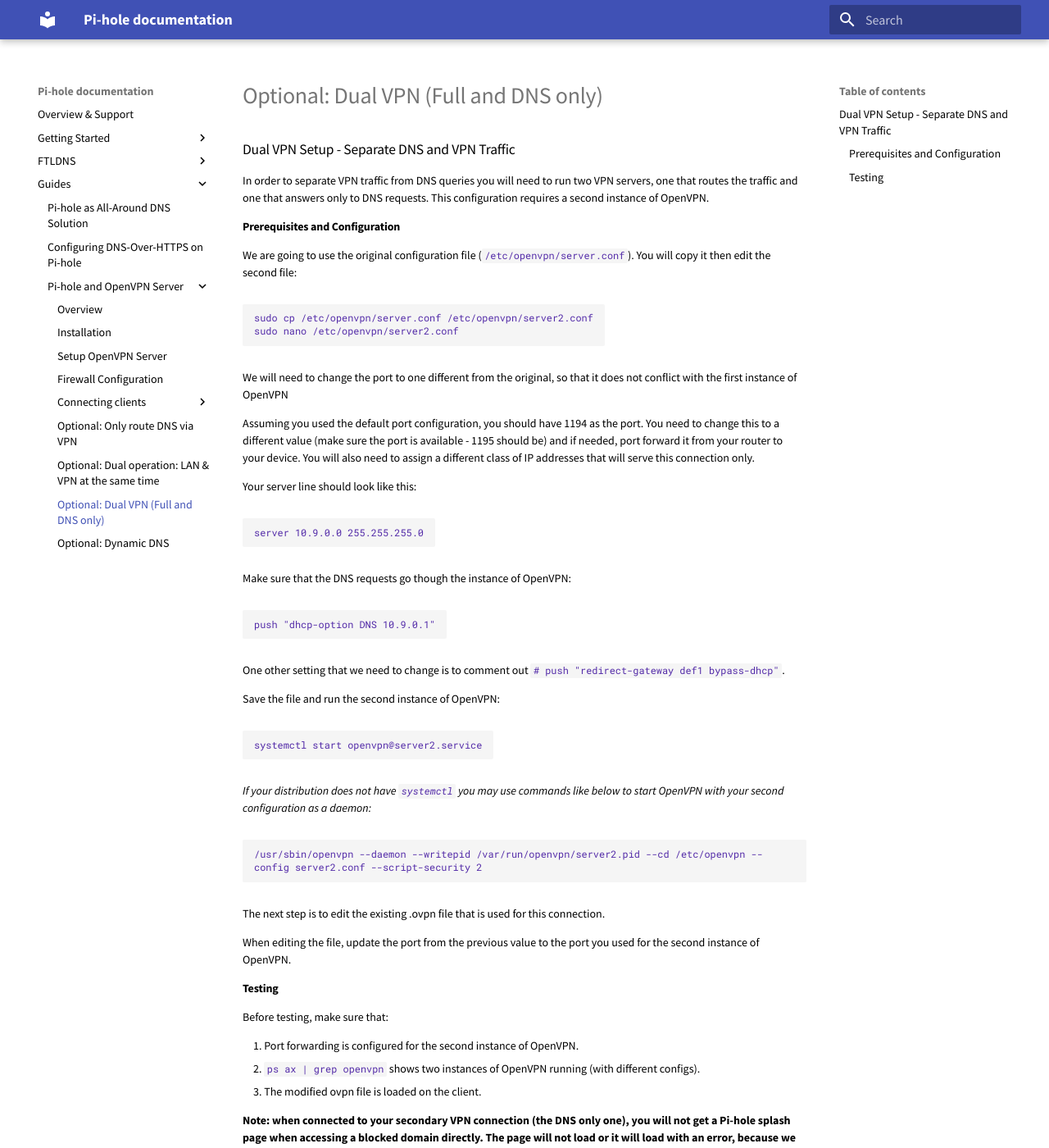
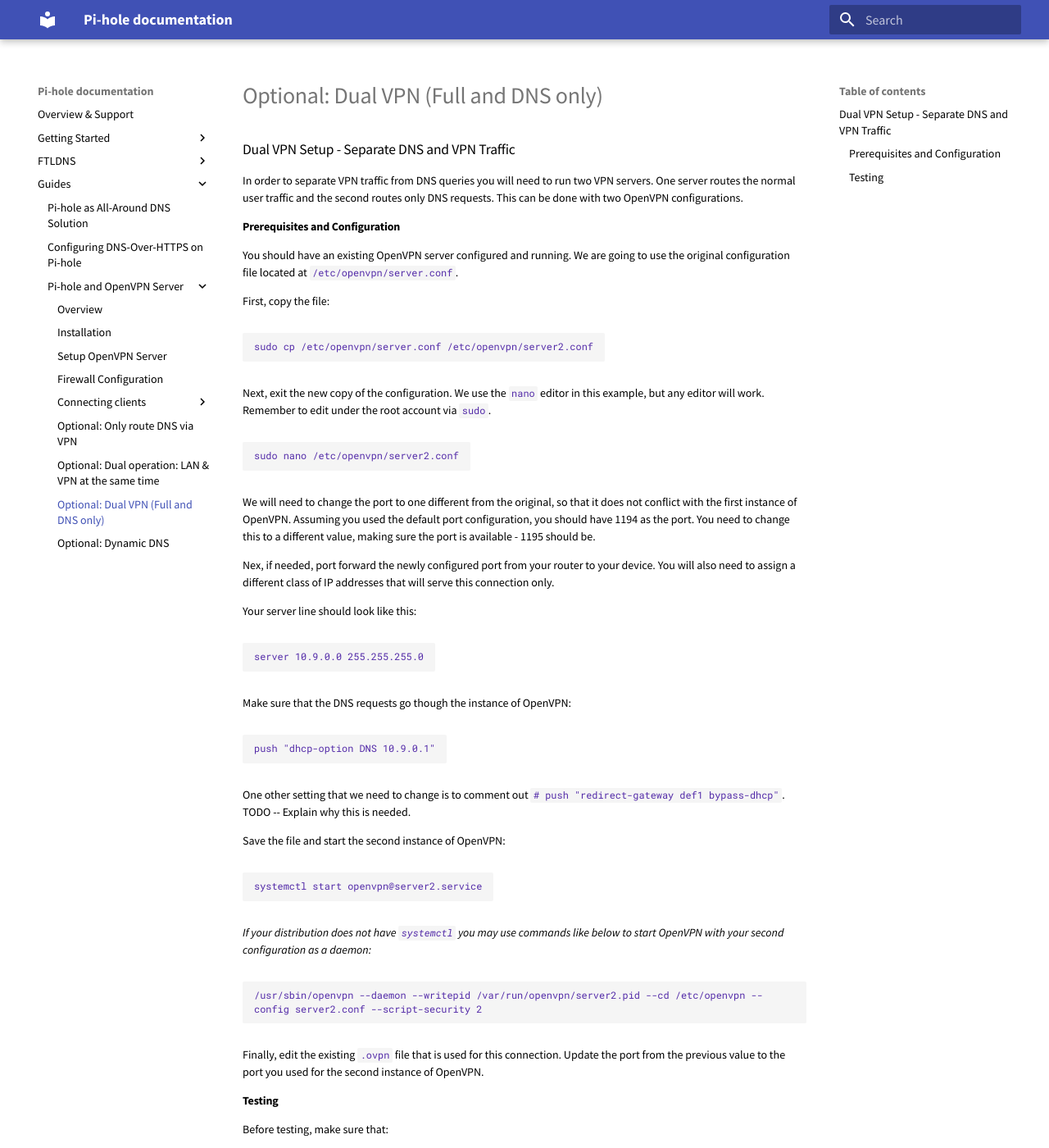
Before and after one commit to pi-hole/docs, an MkDocs documentation site: the page built from docs/guides/vpn/dual-VPN.md, in a window 1280 px wide and 1400 px high. Shown: the whole window at 82% size. Built offline with MkDocs 1.6.1 and Material for MkDocs 9.7.7, drawn with Linux system fonts in a browser that asks for light colours; old or Windows-style settings are respelled for this version of MkDocs; some of the changed text lies outside the part shown.

Commit message:
More wordsmithing, added TODO task and typo check.
Signed-off-by: Dan Schaper <dan.schaper@pi-hole.net>

````diff
--- a/docs/guides/vpn/dual-VPN.md
+++ b/docs/guides/vpn/dual-VPN.md
@@ -1,17 +1,24 @@
 ### Dual VPN Setup - Separate DNS and VPN Traffic
-In order to separate VPN traffic from DNS queries you will need to run two VPN servers, one that routes the traffic and one that answers only to DNS requests. This configuration requires a second instance of OpenVPN.
+In order to separate VPN traffic from DNS queries you will need to run two VPN servers. One server routes the normal user traffic and the second routes only DNS requests. This can be done with two OpenVPN configurations.
 
 #### Prerequisites and Configuration
-We are going to use the original configuration file (`/etc/openvpn/server.conf`). You will copy it then edit the second file:
+You should have an existing OpenVPN server configured and running. We are going to use the original configuration file located at `/etc/openvpn/server.conf`.
 
+First, copy the file:
+
+```bash
+sudo cp /etc/openvpn/server.conf /etc/openvpn/server2.conf
 ```
-sudo cp /etc/openvpn/server.conf /etc/openvpn/server2.conf
+
+Next, exit the new copy of the configuration. We use the `nano` editor in this example, but any editor will work. Remember to edit under the root account via `sudo`.
+
+```bash
 sudo nano /etc/openvpn/server2.conf
 ```
 
-We will need to change the port to one different from the original, so that it does not conflict with the first instance of OpenVPN
+We will need to change the port to one different from the original, so that it does not conflict with the first instance of OpenVPN. Assuming you used the default port configuration, you should have 1194 as the port. You need to change this to a different value, making sure the port is available - 1195 should be.
 
-Assuming you used the default port configuration, you should have 1194 as the port. You need to change this to a different value (make sure the port is available - 1195 should be) and if needed, port forward it from your router to your device. You will also need to assign a different class of IP addresses that will serve this connection only.
+Nex, if needed, port forward the newly configured port from your router to your device. You will also need to assign a different class of IP addresses that will serve this connection only.
 
 Your server line should look like this:
 
@@ -25,9 +32,9 @@
 push "dhcp-option DNS 10.9.0.1"
 ```
 
-One other setting that we need to change is to comment out `# push "redirect-gateway def1 bypass-dhcp"`.
+One other setting that we need to change is to comment out `# push "redirect-gateway def1 bypass-dhcp"`. TODO -- Explain why this is needed.
 
-Save the file and run the second instance of OpenVPN:
+Save the file and start the second instance of OpenVPN:
 
 ```
 systemctl start openvpn@server2.service
@@ -39,9 +46,7 @@
 /usr/sbin/openvpn --daemon --writepid /var/run/openvpn/server2.pid --cd /etc/openvpn --config server2.conf --script-security 2
 ```
 
-The next step is to edit the existing .ovpn file that is used for this connection.
-
-When editing the file, update the port from the previous value to the port you used for the second instance of OpenVPN.
+Finally, edit the existing `.ovpn` file that is used for this connection. Update the port from the previous value to the port you used for the second instance of OpenVPN.
 
 #### Testing
 Before testing, make sure that:
@@ -50,4 +55,4 @@
 2. `ps ax | grep openvpn` shows two instances of OpenVPN running (with different configs).
 3. The modified ovpn file is loaded on the client.
 
-**Note: when connected to your secondary VPN connection (the DNS only one), you will not get a Pi-hole splash page when accessing a blocked domain directly. The page will not load or it will load with an error, because we did not route the traffic through the VPN. We did not create an `iptables` rule for masquerading and the return packets (since they are not part of the same LAN subset as your VPN CLient) get lost.**
+**Note: when connected to your DNS only VPN connection you will not get a Pi-hole splash page when accessing a blocked domain directly. The page will not load or it may load with an error. This is because the web server traffic is not routed through the VPN. We did not create an `iptables` rule for masquerading and the return packets (since they are not part of the same LAN subset as your VPN Client) are prevented.**
````
